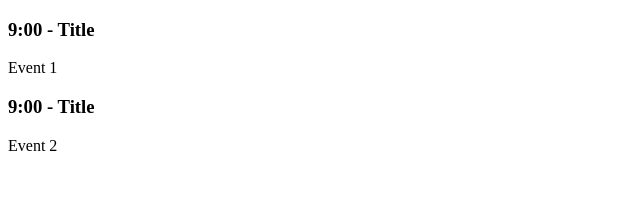
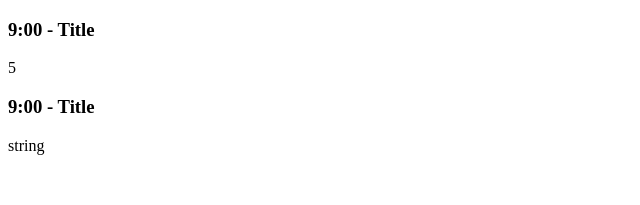
Before and after one commit to gabrielcoder247/AgendaApps, an Angular app: page / in a window 1280 px wide. Shown: the top 205 px of the page, without its empty margins (0-640 px from the left). Built offline with nearby package versions, Linux system fonts and the light colour scheme; what angular-bootstrap-md would draw is missing.

Commit message:
updating the app components

```diff
--- a/src/app/app.component.html
+++ b/src/app/app.component.html
@@ -1,8 +1,8 @@
 <div class="container">
   <div class="row">
     <div class="col-md-9">
-      <app-event>Event 1</app-event>
-      <app-event>Event 2</app-event>
+      <app-event  [value]="5" ></app-event>
+      <app-event [value]="'string'"></app-event>
     </div>
     <div class="col-md-3">
     </div>
--- a/src/app/components/event/event.component.html
+++ b/src/app/components/event/event.component.html
@@ -1,2 +1,3 @@
 <h3>9:00 - Title</h3>
 <ng-content></ng-content>
+<p>{{ value }}</p>
```
